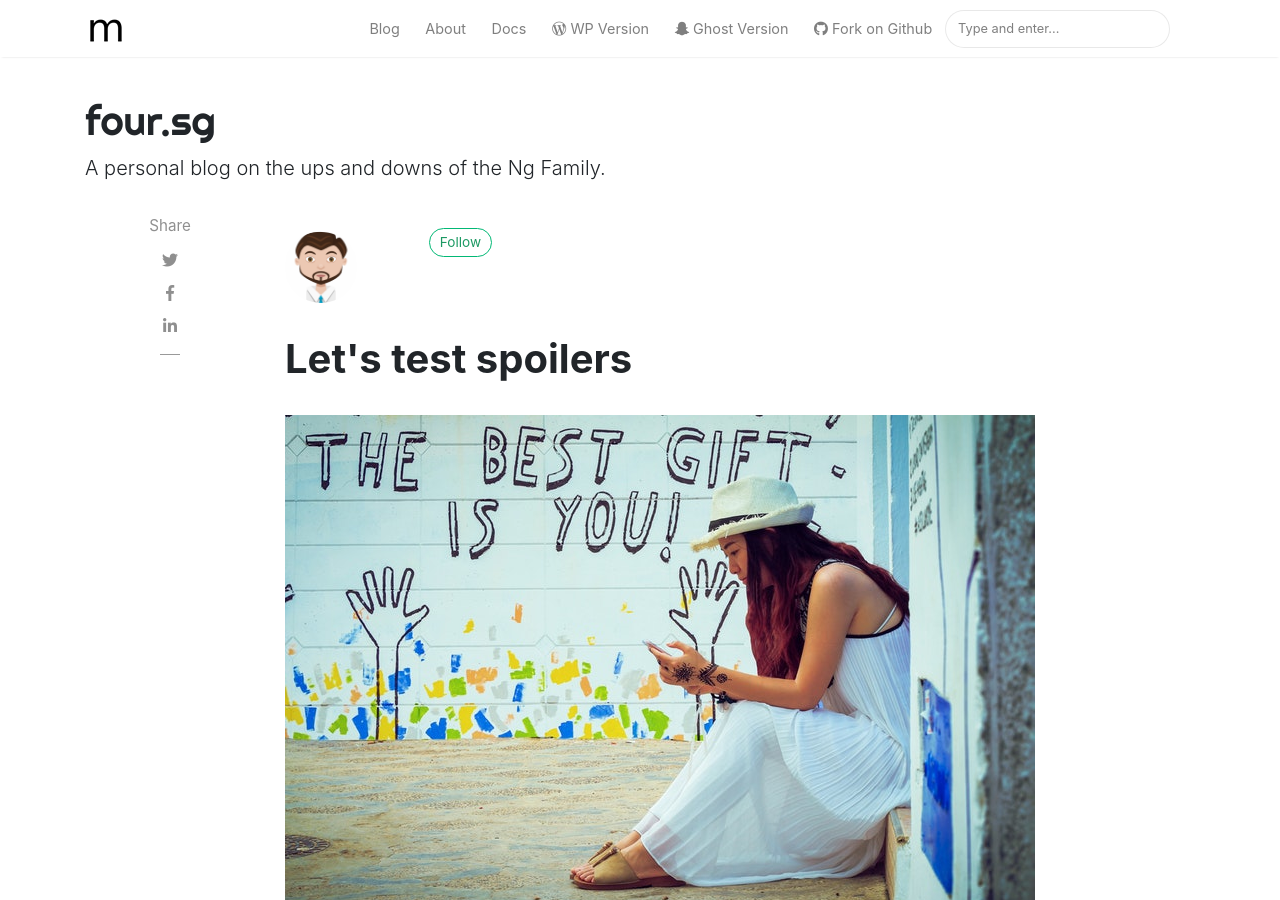
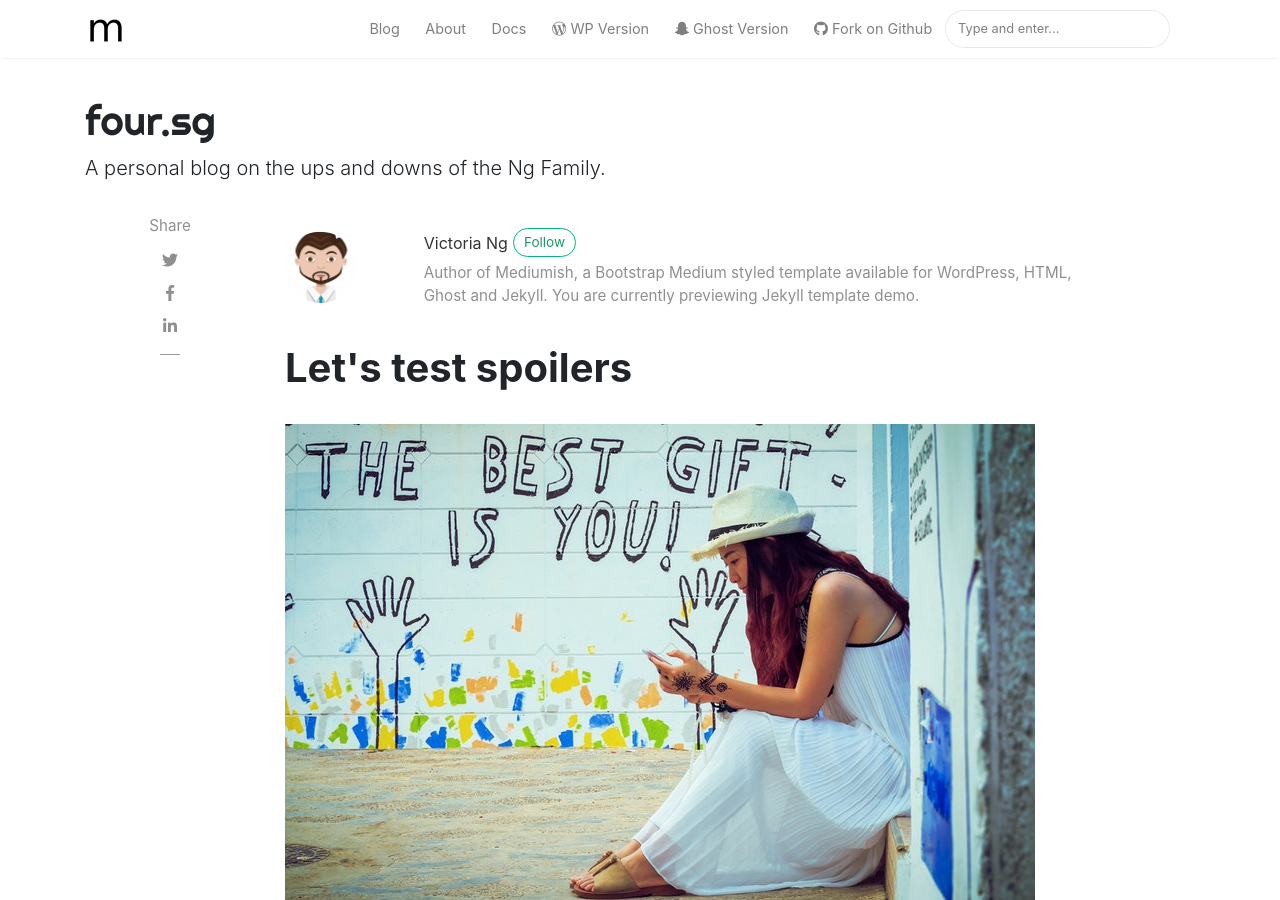
Before and after one commit to stardust2810/stardust2810.github.io, a Jekyll site: the page built from _posts/2018-01-11-quick-start-guide.md, in a window 1280 px wide and 900 px high. Built offline with Jekyll 4.4.1, drawn with Linux system fonts in a browser that asks for light colours; nearby versions of some CDN libraries; comment, search, counter and statistics services are not loaded.

Commit message:
Update _config.yml

```diff
--- a/_config.yml
+++ b/_config.yml
@@ -15,7 +15,7 @@ permalink: /:title/
 authors:
   jeffrey:
     name: Jeffrey
-    display_name: Jeffrey
+    display_name: stardust2810
     avatar: 'assets/images/avatar.png'
     gravatar: e56154546cf4be74e393c62d1ae9f9d4
     email: stardust2810@outlook.com
@@ -32,22 +32,14 @@ authors:
     twitter: https://twitter.com/wowthemesnet
     description: "This is the author box. Write a short description of the author here. You are currently previewing Mediumish demo, a Jekyll template compatible with Github pages."
   victoria:
-    name   : "Victoria Ng"
-    avatar : "assets/images/avatar.png"
-    bio    : "My awesome biography constrained to a sentence or two goes here."
-    links:
-      - label: "Website"
-        icon: "fas fa-fw fa-link"
-        url: "https://"
-      - label: "Twitter"
-        icon: "fab fa-fw fa-twitter-square"
-        url: "https://twitter.com/"
-      - label: "GitHub"
-        icon: "fab fa-fw fa-github"
-        url: "https://github.com/"
-      - label: "Instagram"
-        icon: "fab fa-fw fa-instagram"
-        url: "https://instagram.com/"
+    name: Victoria
+    display_name: Victoria Ng
+    avatar: 'assets/images/avatar.png'
+    gravatar: e56154546cf4be74e393c62d1ae9f9d4
+    email: victoria.ng@outlook.com
+    web: https://four.sg
+    #twitter: https://twitter.com/stardust2810
+    description: "Author of Mediumish, a Bootstrap Medium styled template available for WordPress, HTML, Ghost and Jekyll. You are currently previewing Jekyll template demo."
 
 # Plugins
 plugins:
```
